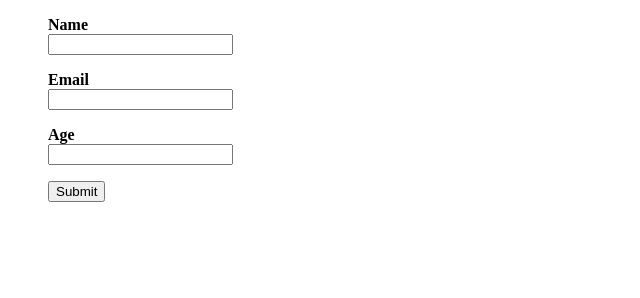
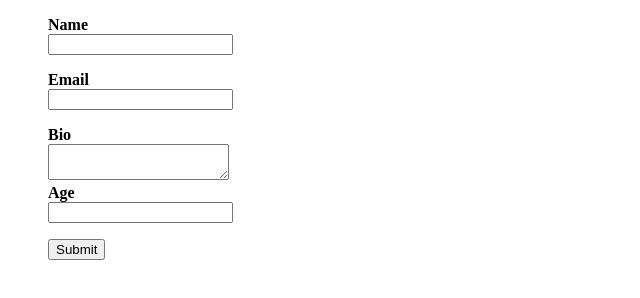
Before and after one commit to nicholasbs/jquery-tiny-validation, a plain HTML site: page example.html in a window 1280 px wide. Shown: the whole page, without its empty margins (0-640 px from the left). Drawn offline with Linux system fonts and the light colour scheme.

Commit message:
textarea support

```diff
--- a/example.html
+++ b/example.html
@@ -55,6 +55,10 @@
         <input type="text" id="email" data-validate="email, notEmpty" />
       </li>
       <li>
+        <label for="bio">Bio</label>
+        <textarea id="bio" data-validate="notEmpty"></textarea>
+      </li>
+      <li>
         <label for="age">Age</label>
         <input type="text" id="age" data-validate="age" />
       </li>
--- a/tinyvalidation.js
+++ b/tinyvalidation.js
@@ -19,7 +19,7 @@
     };
     options = $.extend(true, defaultOptions, options);
 
-    this.find('input').each(function() {
+    this.find('input, textarea').each(function() {
       if (!$(this).attr('data-validate')) return;
 
       var validations = $(this).attr('data-validate').replace(/\s/g, '').split(',');
```
